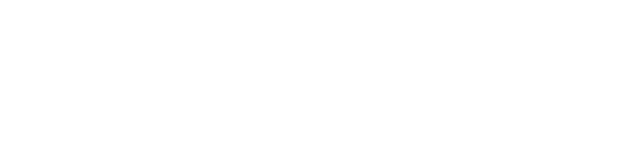
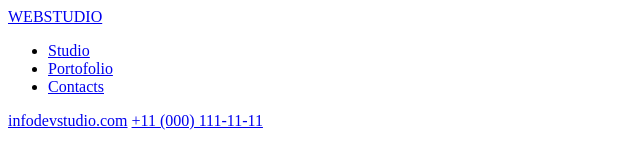
Before and after one commit to DutuGabriel/goit-markup-hw-01, a plain HTML site: page index.html in a window 1280 px wide. Shown: the whole page, without its empty margins (0-640 px from the left). Drawn offline with Linux system fonts and the light colour scheme.

Commit message:
Added the header of the website

```diff
--- a/index.html
+++ b/index.html
@@ -3,7 +3,21 @@
   <head>
     <meta charset="UTF-8" />
     <meta name="viewport" content="width=device-width, initial-scale=1.0" />
-    <title>Web Studio 5.0</title>
+    <title>Homework 1</title>
   </head>
-  <body></body>
+
+  <body>
+    <header>
+      <a href="index.html">WEBSTUDIO</a>
+      <nav>
+        <ul>
+          <li><a href="Studio">Studio</a></li>
+          <li><a href="Portofolio">Portofolio</a></li>
+          <li><a href="Contacts">Contacts</a></li>
+        </ul>
+      </nav>
+      <a href="info@devstudio.com">infodevstudio.com</a>
+      <a href="+11 (000) 111-11-11">+11 (000) 111-11-11</a>
+    </header>
+  </body>
 </html>
```
